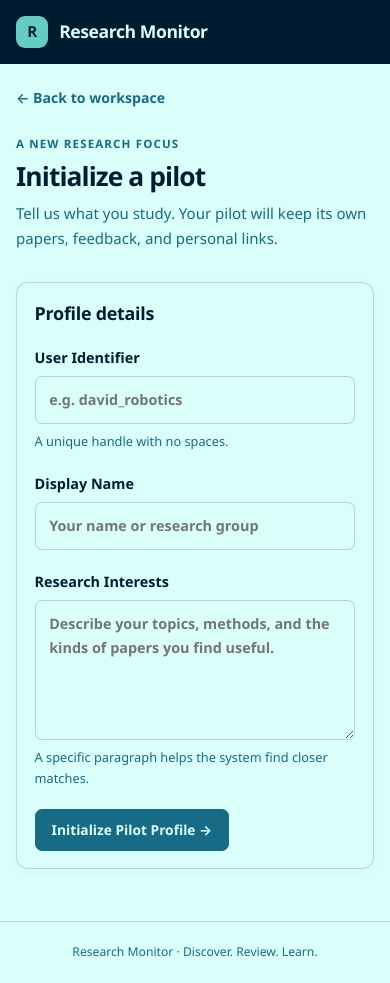
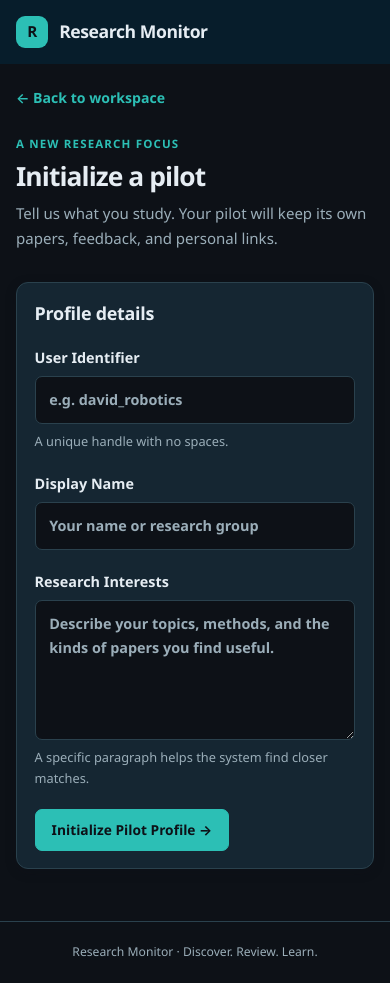
Before and after one commit to Sinchana-B-Kurkuri/research-monitoring-agent, a FastAPI app: page /onboard in a window 390 px wide. Run offline with FastAPI, Linux system fonts and the light colour scheme; parts of the project's set-up code (start-up, migrations or seed data) failed here and were passed over.

Commit message:
style(ui): apply minimal dark navy and teal theme
Update only app.css with the requested background, header, panel, border, text, teal active-state and cyan highlight colors. Preserve existing layout, spacing, typography, responsive media rules and application interactions. Keep existing semantic variables used by inline template styles.

Verification: full existing pytest suite passed (265 tests, one third-party Starlette TestClient deprecation warning); git diff --check passed; inspected stylesheet diff; compared layout and media declarations against HEAD; verified all eight colors and defined variable references; confirmed the running server serves the updated CSS with HTTP 200. No backend, templates, JavaScript, dependencies or user report files changed. No push.

```diff
--- a/src/research_monitor/ui/static/app.css
+++ b/src/research_monitor/ui/static/app.css
@@ -1,50 +1,50 @@
 :root {
-    --navy: #001C30;
-    --teal: #176B87;
-    --aqua: #64CCC5;
-    --mint: #DAFFFB;
-    --bg: var(--mint);
-    --surface: var(--mint);
-    --surface-hover: rgb(100 204 197 / 18%);
-    --border: rgb(23 107 135 / 24%);
-    --text-primary: var(--navy);
-    --text-secondary: var(--teal);
-    --text-muted: var(--teal);
-    --primary: var(--teal);
-    --primary-hover: var(--navy);
-    --accent-green: var(--teal);
-    --accent-green-bg: rgb(100 204 197 / 22%);
-    --accent-red: var(--navy);
-    --accent-red-bg: rgb(23 107 135 / 10%);
-    --accent-amber: var(--navy);
-    --accent-amber-bg: rgb(100 204 197 / 32%);
+    --bg: #0D1117;
+    --header: #071D2B;
+    --surface: #152632;
+    --surface-hover: rgb(44 191 181 / 10%);
+    --border: #2A414D;
+    --text-primary: #E6EDF3;
+    --text-secondary: #9BAEB9;
+    --text-muted: var(--text-secondary);
+    --primary: #2CBFB5;
+    --highlight: #67E8F9;
+    --primary-hover: var(--highlight);
+    --primary-text: var(--bg);
+    --accent-green: var(--primary);
+    --accent-green-bg: rgb(44 191 181 / 14%);
+    --accent-red: var(--text-primary);
+    --accent-red-bg: rgb(155 174 185 / 10%);
+    --accent-amber: var(--highlight);
+    --accent-amber-bg: rgb(103 232 249 / 12%);
     --font: 'Segoe UI', system-ui, -apple-system, sans-serif;
-    color-scheme: light;
+    color-scheme: dark;
 }
 * { box-sizing: border-box; margin: 0; padding: 0; }
 body { background: var(--bg); color: var(--text-primary); font: 1rem/1.65 var(--font); min-height: 100vh; display: flex; flex-direction: column; }
-a { color: var(--teal); text-underline-offset: .2em; }
-a:hover { color: var(--navy); }
+a { color: var(--primary); text-underline-offset: .2em; }
+a:hover { color: var(--highlight); }
 button, input, select, textarea { font: inherit; }
 button, a, input, select, textarea, summary { -webkit-tap-highlight-color: transparent; }
-:focus-visible { outline: 3px solid var(--teal); outline-offset: 4px; }
+:focus-visible { outline: 3px solid var(--highlight); outline-offset: 4px; }
 [hidden] { display: none !important; }
-.skip-link { position: absolute; top: -100px; left: 1rem; padding: .6rem 1rem; background: var(--mint); z-index: 1000; }
+.skip-link { position: absolute; top: -100px; left: 1rem; padding: .6rem 1rem; background: var(--surface); z-index: 1000; }
 .skip-link:focus { top: 1rem; }
-.site-header { background: var(--navy); color: var(--mint); }
+.site-header { background: var(--header); color: var(--text-primary); }
 .header-inner { max-width: 1160px; margin: auto; padding: 1.15rem 2rem; display: flex; align-items: center; justify-content: space-between; gap: 1rem; }
-.brand { color: var(--mint); text-decoration: none; font-weight: 700; font-size: 1.1rem; letter-spacing: -.025em; display: inline-flex; align-items: center; gap: .7rem; }
-.brand:hover { color: var(--aqua); }
-.brand-mark { display: grid; place-items: center; background: var(--aqua); color: var(--navy); width: 32px; height: 32px; border-radius: 9px; font-size: .95rem; }
-.profile-label { color: var(--mint); font-size: .85rem; border-left: 1px solid var(--teal); padding-left: 1rem; }
-.profile-label small { display: block; color: var(--aqua); font-size: .7rem; letter-spacing: .08em; text-transform: uppercase; }
-.site-header .btn { background: var(--aqua); color: var(--navy); border-color: var(--aqua); }
-.site-header :focus-visible { outline-color: var(--aqua); }
-.profile-nav { background: var(--mint); border-bottom: 1px solid var(--border); }
+.brand { color: var(--text-primary); text-decoration: none; font-weight: 700; font-size: 1.1rem; letter-spacing: -.025em; display: inline-flex; align-items: center; gap: .7rem; }
+.brand:hover { color: var(--highlight); }
+.brand-mark { display: grid; place-items: center; background: var(--primary); color: var(--primary-text); width: 32px; height: 32px; border-radius: 9px; font-size: .95rem; }
+.profile-label { color: var(--text-primary); font-size: .85rem; border-left: 1px solid var(--border); padding-left: 1rem; }
+.profile-label small { display: block; color: var(--text-secondary); font-size: .7rem; letter-spacing: .08em; text-transform: uppercase; }
+.site-header .btn { background: var(--primary); color: var(--primary-text); border-color: var(--primary); }
+.site-header .btn:hover { background: var(--primary-hover); border-color: var(--primary-hover); }
+.site-header :focus-visible { outline-color: var(--highlight); }
+.profile-nav { background: var(--header); border-bottom: 1px solid var(--border); }
 .tab-list { max-width: 1160px; padding: 0 2rem; margin: auto; list-style: none; display: flex; gap: 1.5rem; overflow-x: auto; }
-.tab-list a { display: block; padding: .9rem .1rem; border-bottom: 3px solid transparent; color: var(--teal); text-decoration: none; white-space: nowrap; font-size: .9rem; }
-.tab-list a:hover { border-bottom-color: var(--aqua); }
-.tab-list a[aria-current='page'] { border-bottom-color: var(--teal); color: var(--navy); font-weight: 650; }
+.tab-list a { display: block; padding: .9rem .1rem; border-bottom: 3px solid transparent; color: var(--text-secondary); text-decoration: none; white-space: nowrap; font-size: .9rem; }
+.tab-list a:hover { border-bottom-color: var(--highlight); color: var(--highlight); }
+.tab-list a[aria-current='page'] { border-bottom-color: var(--primary); color: var(--primary); font-weight: 650; }
 main { flex: 1; width: 100%; max-width: 1160px; padding: 1.5rem 2rem 3rem; margin: 0 auto; }
 .back-navigation { margin-bottom: 1.5rem; }
 .back-link { display: inline-flex; gap: .5rem; align-items: center; text-decoration: none; font-size: .88rem; font-weight: 600; }
@@ -52,60 +52,61 @@ main { flex: 1; width: 100%; max-width: 1160px; padding: 1.5rem 2rem 3rem; margi
 .page-header { display: flex; justify-content: space-between; align-items: flex-start; gap: 1.5rem; margin-bottom: 2rem; }
 .page-title { font-size: clamp(1.65rem, 3vw, 2.15rem); line-height: 1.25; font-weight: 700; letter-spacing: -.035em; margin-bottom: .5rem; }
 .page-subtitle { color: var(--text-secondary); max-width: 74ch; font-size: .94rem; }
-.eyebrow { color: var(--teal); font-size: .72rem; font-weight: 700; text-transform: uppercase; letter-spacing: .1em; margin-bottom: .4rem; }
+.eyebrow { color: var(--primary); font-size: .72rem; font-weight: 700; text-transform: uppercase; letter-spacing: .1em; margin-bottom: .4rem; }
 h2 { font-size: 1.12rem; line-height: 1.4; letter-spacing: -.015em; margin-bottom: .5rem; }
 h3 { font-size: 1rem; line-height: 1.45; font-weight: 650; }
-.card { background: var(--surface); border: 1px solid var(--border); border-radius: 12px; padding: 1.5rem; margin-bottom: 1.25rem; box-shadow: 0 3px 12px rgb(0 28 48 / 3%); }
+.card { background: var(--surface); border: 1px solid var(--border); border-radius: 12px; padding: 1.5rem; margin-bottom: 1.25rem; box-shadow: 0 3px 12px rgb(13 17 23 / 20%); }
 .card-header { display: flex; align-items: flex-start; justify-content: space-between; gap: 1rem; margin-bottom: .75rem; }
 .card-title { font-size: 1.1rem; line-height: 1.5; font-weight: 650; }
-.card-title a { color: var(--navy); text-decoration: none; }
-.card-title a:hover { color: var(--teal); text-decoration: underline; }
-.card-meta, .summary-meta-note, .fallback-note, .quiet { color: var(--teal); font-size: .82rem; }
+.card-title a { color: var(--text-primary); text-decoration: none; }
+.card-title a:hover { color: var(--highlight); text-decoration: underline; }
+.card-meta, .summary-meta-note, .fallback-note, .quiet { color: var(--text-secondary); font-size: .82rem; }
 .card-meta { margin: .4rem 0 .85rem; }
-.card-abstract { color: var(--teal); line-height: 1.75; margin: .75rem 0 1.2rem; font-size: .95rem; }
+.card-abstract { color: var(--text-secondary); line-height: 1.75; margin: .75rem 0 1.2rem; font-size: .95rem; }
 .card-title, .card-meta, .summary-text, .record-content, dd { overflow-wrap: anywhere; min-width: 0; }
 .badges, .btn-group { display: flex; flex-wrap: wrap; align-items: center; gap: .6rem; }
 .badges { flex-shrink: 0; }
 .badge { display: inline-flex; align-items: center; padding: .18rem .6rem; border: 1px solid var(--border); border-radius: 999px; font-size: .72rem; font-weight: 650; line-height: 1.6; white-space: nowrap; }
-.badge-score, .badge-pending { color: var(--teal); background: transparent; }
-.badge-auto, .badge-summary { color: var(--mint); background: var(--teal); border-color: var(--teal); }
-.badge-review { color: var(--navy); background: var(--aqua); border-color: var(--aqua); }
-.badge-low { color: var(--navy); background: transparent; border-style: dashed; border-color: var(--teal); }
-.user-tag { color: var(--teal); font-size: .76rem; font-weight: 400; }
+.badge-score, .badge-pending { color: var(--text-secondary); background: transparent; }
+.badge-auto, .badge-summary { color: var(--primary-text); background: var(--primary); border-color: var(--primary); }
+.badge-review { color: var(--primary-text); background: var(--highlight); border-color: var(--highlight); }
+.badge-low { color: var(--text-secondary); background: transparent; border-style: dashed; border-color: var(--border); }
+.user-tag { color: var(--text-secondary); font-size: .76rem; font-weight: 400; }
 .btn { display: inline-flex; justify-content: center; align-items: center; gap: .45rem; min-height: 42px; padding: .55rem 1rem; border-radius: 7px; border: 1px solid transparent; text-decoration: none; cursor: pointer; font-size: .86rem; font-weight: 650; line-height: 1.5; transition: background .15s, border-color .15s; }
-.btn-primary { background: var(--teal); color: var(--mint); border-color: var(--teal); }
-.btn-primary:hover { background: var(--navy); color: var(--mint); border-color: var(--navy); }
-.btn-skip, .btn-feedback { background: transparent; color: var(--teal); border-color: var(--border); }
-.btn-skip:hover, .btn-feedback:hover { background: var(--surface-hover); border-color: var(--teal); color: var(--navy); }
-.btn-accept, .btn-feedback.active-like { background: var(--aqua); color: var(--navy); border-color: var(--teal); }
-.btn-accept:hover { background: var(--teal); color: var(--mint); }
-.btn-reject, .btn-feedback.active-dislike { background: transparent; color: var(--navy); border-color: var(--navy); }
-.btn-reject:hover { background: var(--navy); color: var(--mint); }
+.btn-primary { background: var(--primary); color: var(--primary-text); border-color: var(--primary); }
+.btn-primary:hover { background: var(--primary-hover); color: var(--primary-text); border-color: var(--primary-hover); }
+.btn-skip, .btn-feedback { background: transparent; color: var(--text-primary); border-color: var(--border); }
+.btn-skip:hover, .btn-feedback:hover { background: var(--surface-hover); border-color: var(--highlight); color: var(--highlight); }
+.btn-accept, .btn-feedback.active-like, .btn-feedback.active-dislike { background: var(--primary); color: var(--primary-text); border-color: var(--primary); }
+.btn-accept:hover { background: var(--primary-hover); color: var(--primary-text); }
+.btn-reject { background: transparent; color: var(--text-primary); border-color: var(--text-secondary); }
+.btn-reject:hover { background: var(--surface-hover); color: var(--highlight); border-color: var(--highlight); }
 .btn:disabled, button:disabled { opacity: .6; cursor: wait; }
 [aria-busy='true']::after { content: ' Working…'; }
-input, select, textarea { width: 100%; padding: .7rem .85rem; border-radius: 7px; border: 1px solid var(--border); color: var(--navy); background: var(--mint); accent-color: var(--teal); max-width: 100%; }
-input:focus, textarea:focus, select:focus { border-color: var(--teal); }
+input, select, textarea { width: 100%; padding: .7rem .85rem; border-radius: 7px; border: 1px solid var(--border); color: var(--text-primary); background: var(--bg); accent-color: var(--primary); max-width: 100%; }
+input:focus, textarea:focus, select:focus { border-color: var(--primary); }
+input::placeholder, textarea::placeholder { color: var(--text-secondary); opacity: 1; }
 input[type='number'] { max-width: 180px; }
 textarea { min-height: 140px; resize: vertical; line-height: 1.65; }
 label { display: grid; gap: .4rem; font-size: .9rem; font-weight: 600; }
 label small { font-weight: 400; }
 .form-stack { display: grid; gap: 1.25rem; }
 .form-stack .btn { justify-self: start; }
-.form-hint { color: var(--teal); font-size: .8rem; font-weight: 400; }
+.form-hint { color: var(--text-secondary); font-size: .8rem; font-weight: 400; }
 .form-grid { display: grid; grid-template-columns: 1fr 1fr; gap: 1rem; }
-.reason-box, .notice { padding: .9rem 1rem; border: 1px solid var(--border); border-left: 3px solid var(--teal); border-radius: 7px; background: var(--surface-hover); color: var(--navy); margin: 1rem 0; font-size: .88rem; }
-.card-summary { padding: 1rem; background: var(--surface-hover); border-left: 3px solid var(--teal); border-radius: 6px; margin: 1rem 0; }
+.reason-box, .notice { padding: .9rem 1rem; border: 1px solid var(--border); border-left: 3px solid var(--primary); border-radius: 7px; background: var(--surface-hover); color: var(--text-primary); margin: 1rem 0; font-size: .88rem; }
+.card-summary { padding: 1rem; background: var(--surface-hover); border-left: 3px solid var(--primary); border-radius: 6px; margin: 1rem 0; }
 .summary-badge-bar { display: flex; justify-content: space-between; flex-wrap: wrap; align-items: center; gap: .6rem; margin-bottom: .65rem; }
 .summary-text { line-height: 1.8; font-size: .95rem; white-space: pre-line; }
 .summary-fallback-bar { display: flex; flex-wrap: wrap; gap: .6rem; align-items: center; margin-bottom: .6rem; }
 .abstract-accordion { margin: 1rem 0; font-size: .88rem; }
-.abstract-toggle, summary { cursor: pointer; color: var(--teal); font-weight: 600; }
-.card-abstract-collapsed { border-left: 2px solid var(--aqua); padding-left: 1rem; }
-.empty-state { padding: 1.5rem; color: var(--teal); border: 1px dashed var(--border); border-radius: 8px; margin: 1rem 0; font-size: .92rem; }
-.empty-state h3 { color: var(--navy); margin-bottom: .4rem; }
+.abstract-toggle, summary { cursor: pointer; color: var(--primary); font-weight: 600; }
+.card-abstract-collapsed { border-left: 2px solid var(--highlight); padding-left: 1rem; }
+.empty-state { padding: 1.5rem; color: var(--text-secondary); border: 1px dashed var(--border); border-radius: 8px; margin: 1rem 0; font-size: .92rem; }
+.empty-state h3 { color: var(--text-primary); margin-bottom: .4rem; }
 .section-list { list-style: none; counter-reset: step; }
 .section-step { counter-increment: step; position: relative; padding: 0 0 2rem 3.4rem; }
-.section-step::before { content: counter(step, decimal-leading-zero); position: absolute; left: 0; top: 0; width: 2.2rem; height: 2.2rem; display: grid; place-items: center; background: var(--surface-hover); border: 1px solid var(--border); border-radius: 50%; color: var(--teal); font-size: .76rem; font-weight: 700; }
+.section-step::before { content: counter(step, decimal-leading-zero); position: absolute; left: 0; top: 0; width: 2.2rem; height: 2.2rem; display: grid; place-items: center; background: var(--surface-hover); border: 1px solid var(--border); border-radius: 50%; color: var(--primary); font-size: .76rem; font-weight: 700; }
 .section-step + .section-step { padding-top: 1.5rem; border-top: 1px solid var(--border); }
 .section-step + .section-step::before { top: 1.5rem; }
 .section-intro { margin-bottom: 1rem; }
@@ -113,27 +114,27 @@ label small { font-weight: 400; }
 .record-row { padding: 1rem 0; border-bottom: 1px solid var(--border); }
 .record-row:last-child { border-bottom: none; }
 .record-heading { display: flex; justify-content: space-between; align-items: flex-start; gap: .75rem; }
-.record-heading time { color: var(--teal); font-size: .8rem; white-space: nowrap; }
+.record-heading time { color: var(--text-secondary); font-size: .8rem; white-space: nowrap; }
 .record-actions { display: flex; flex-wrap: wrap; gap: 1.2rem; margin-top: .65rem; font-size: .85rem; font-weight: 600; }
 .metric-list { display: flex; flex-wrap: wrap; gap: 1rem 2rem; margin: 1rem 0; }
 .metric-list > div { min-width: 5rem; }
-.metric-list dt { font-size: .76rem; color: var(--teal); margin-bottom: .2rem; }
+.metric-list dt { font-size: .76rem; color: var(--text-secondary); margin-bottom: .2rem; }
 .metric-list dd { font-size: 1.3rem; font-weight: 650; line-height: 1.4; }
 .metric-list.compact dd { font-size: 1rem; }
 .detail-list { display: grid; grid-template-columns: minmax(0, 1fr) minmax(0, 1fr); gap: .4rem 1rem; font-size: .82rem; margin-top: 1rem; }
-.detail-list dt { color: var(--teal); }
+.detail-list dt { color: var(--text-secondary); }
 .detail-list dd { text-align: right; }
 .benchmark-list > li { padding: 1rem 0; border-bottom: 1px solid var(--border); }
 .benchmark-list > li:last-child { border: none; }
 .pagination { display: flex; gap: 1.5rem; margin-top: 1rem; font-size: .85rem; font-weight: 600; }
 .coverage { margin: 1rem 0; max-width: 480px; }
 .coverage label { display: flex; justify-content: space-between; font-size: .85rem; }
-progress { width: 100%; height: 8px; appearance: none; border: none; background: var(--surface-hover); color: var(--teal); border-radius: 99px; overflow: hidden; }
+progress { width: 100%; height: 8px; appearance: none; border: none; background: var(--surface-hover); color: var(--primary); border-radius: 99px; overflow: hidden; }
 progress::-webkit-progress-bar { background: var(--surface-hover); }
-progress::-webkit-progress-value { background: var(--teal); }
-progress::-moz-progress-bar { background: var(--teal); }
+progress::-webkit-progress-value { background: var(--primary); }
+progress::-moz-progress-bar { background: var(--primary); }
 .profile-grid { list-style: none; display: grid; grid-template-columns: repeat(2, minmax(0,1fr)); gap: 1rem; margin-top: 1rem; }
-.profile-card { border: 1px solid var(--border); border-radius: 10px; padding: 1.25rem; }
+.profile-card { border: 1px solid var(--border); border-radius: 10px; padding: 1.25rem; background: var(--surface); }
 .profile-card h3 { margin-bottom: .25rem; }
 .profile-card .btn-group { margin-top: 1rem; }
 .profile-directory { margin-bottom: 1.5rem; }
@@ -142,7 +143,7 @@ progress::-moz-progress-bar { background: var(--teal); }
 .form-panel { max-width: 720px; }
 .section-heading { display: flex; align-items: center; justify-content: space-between; gap: 1rem; margin: 1.5rem 0 .5rem; }
 .preference-examples { border-top: 1px dashed var(--border); padding-top: .75rem; margin-top: .75rem; }
-footer { border-top: 1px solid var(--border); text-align: center; padding: 1.25rem; font-size: .76rem; color: var(--teal); }
+footer { border-top: 1px solid var(--border); text-align: center; padding: 1.25rem; font-size: .76rem; color: var(--text-secondary); }
 @media (max-width: 760px) {
     .header-inner { padding: 1rem; }
     .tab-list { padding: 0 1rem; gap: 1.25rem; }
```
